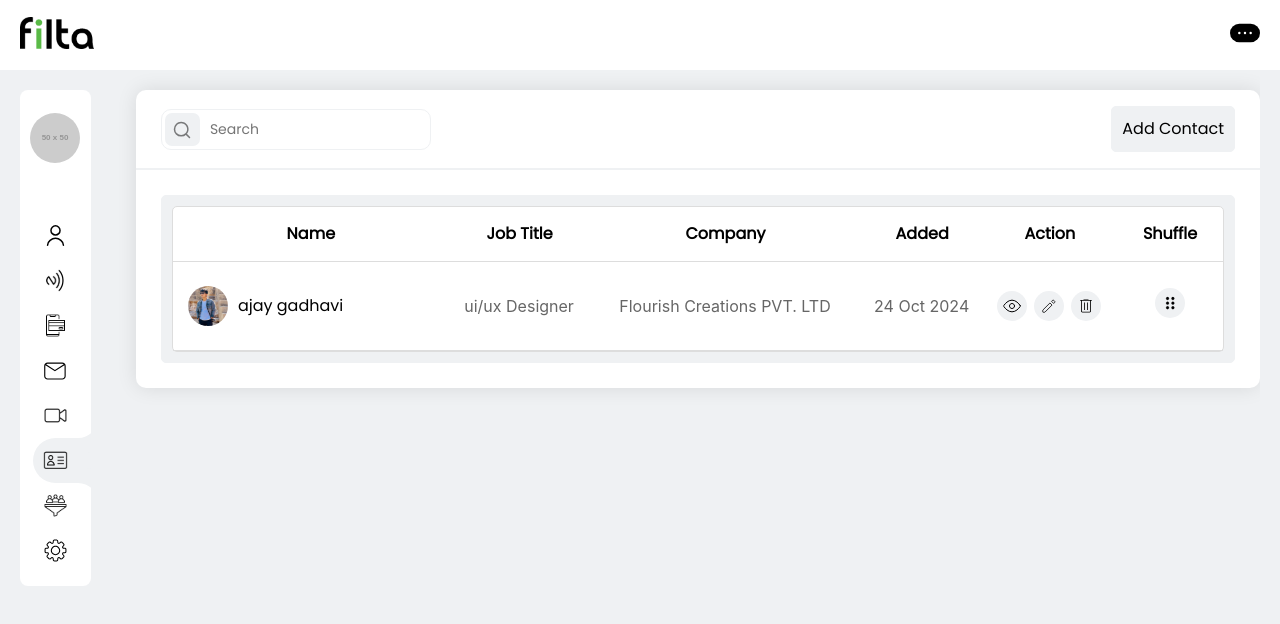
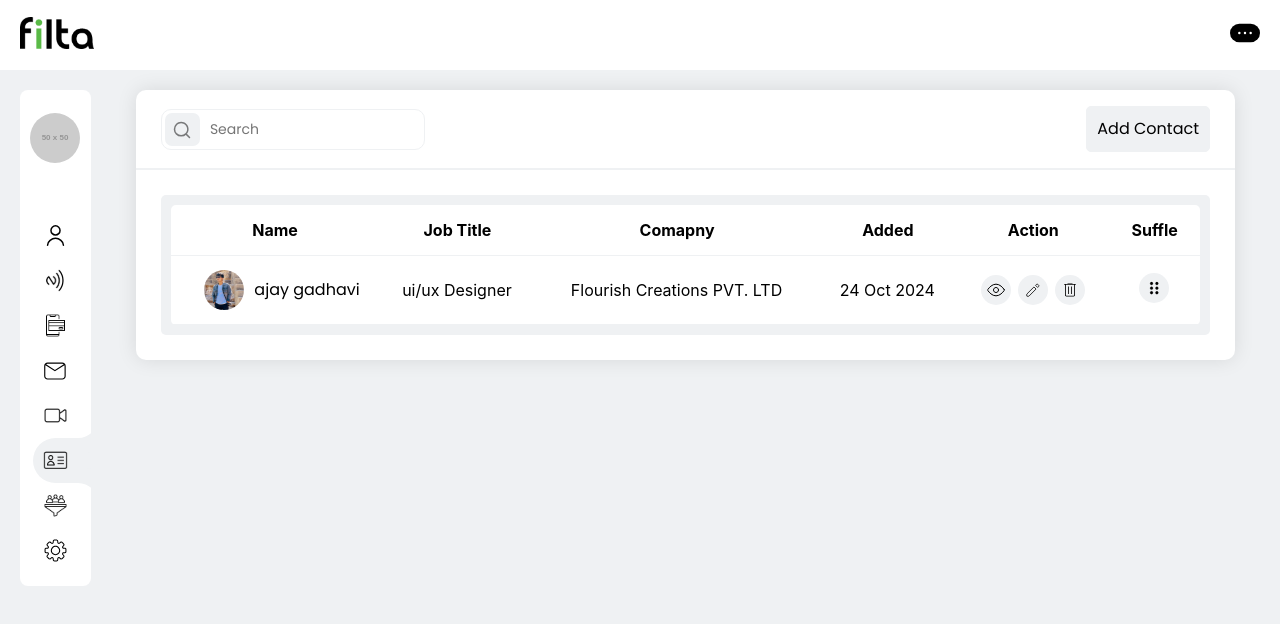
Before and after one commit to teamflourish01/filta-user-dashboard, a React (Create React App) app: page /contacts in a window 1280 px wide. Shown: the top 624 px of the page. Built offline with nearby package versions, Linux system fonts and the light colour scheme.

Commit message:
commit 13-12

```diff
--- a/src/Component/Forgatepassword/forgpassword.css
+++ b/src/Component/Forgatepassword/forgpassword.css
@@ -48,9 +48,27 @@
     border-radius: 20px;
     height: 40px;
     width: 100%;
+    border: none;
     padding: 0 0 0 5px;
 
 }
 .forgate-email{
     padding: 30px 0;
 }
+
+@media screen  and (max-width:1024px){
+    .forgate-container{
+        box-shadow: none;
+        padding: 25px 0 0 0;
+    }
+}
+
+@media screen and (max-width:767px) {
+    .forgate-container{
+        width: unset;
+    }
+    .forgate-container-in{
+        width: unset;
+        padding: 30px 15px 0 15px;
+    }
+}
--- a/src/Component/cntmodal/cntmodal.css
+++ b/src/Component/cntmodal/cntmodal.css
@@ -77,3 +77,10 @@
   background-color: #000;
   color: #fff;
 }
+
+
+@media screen and (max-width:1024px) {
+  .modal-cnt{
+    padding: 25px 20px 25px 20px;
+  }
+}
--- a/src/Component/digitalcard/digitalcard.css
+++ b/src/Component/digitalcard/digitalcard.css
@@ -11,7 +11,7 @@
   /* justify-content: center; */
   background-color: #fafbfc;
   flex-direction: row;
-  border: 1px solid black;
+  /* border: 1px solid black; */
 }
 .digital-card-form {
   width: 50%;
--- a/src/Component/login/login.css
+++ b/src/Component/login/login.css
@@ -18,7 +18,6 @@
   /* border: 1px solid black; */
   padding: 30px;
   border-radius: 10px;
-
 }
 
 .filta-logo {
@@ -181,17 +180,16 @@
   font-family: Poppins-SemiBold;
   font-size: 18px;
   line-height: 28px;
-  color: #5ABA47;
+  color: #5aba47;
   cursor: pointer;
   text-decoration: none;
 }
-.text-center{
-  padding:30px 0 0;
+.text-center {
+  padding: 30px 0 0;
   text-align: center;
 }
 
-.continues-with{
-
+.continues-with {
   display: flex;
   align-items: center;
   text-align: center;
@@ -199,39 +197,47 @@
   gap: 10px;
   border-radius: 30px;
   border: 1px solid rgba(203, 213, 224, 1);
+}
 
+.login-page {
+  box-shadow: 0px 0px 10px 0px rgba(0, 0, 0, 0.1);
+}
+
+@media screen and (max-width: 767px) {
+  .login-container {
+    padding: 25px 0;
+}
+  .login-form-container {
+    /* max-width: 280px; */
+    padding: 0px 15px;
+    box-shadow: none;
+  }
+  .login-page {
+
+    box-shadow: none;
+  }
+  .forget-me-container {
+    /* width: 299px; */
+  }
+
+  .login-google {
+    /* width: 280px; */
+  }
+  .forget-me-container {
+    flex-direction: column;
+  }
+  .continues-with {
+    gap: 4px;
+  }
 
 
 }
 
-.login-page{
-  box-shadow: 0px 0px 10px 0px rgba(0, 0, 0, 0.1);
+@media screen and (max-width: 1024px) {
+  .login-container {
+    padding: 68px 0;
   }
-
-@media screen and (max-width:767px) {
-  .login-form-container{
-    /* max-width: 280px; */
-    padding: 30px 15px;
+  .lgn-input-field {
+    margin: 0 0 14px 0;
   }
-  .login-page{
-    padding: 10px;
 }
-  .forget-me-container{
-    /* width: 299px; */
-  }
-  .login-container{
-    /* justify-content: left; */
-    padding: 0;
-  }
-  .login-google{
-    /* width: 280px; */
-  }
-  .forget-me-container{
-    flex-direction: column;
-  }
-.continues-with{
-gap: 4px;
-
-}
-
-}
--- a/src/Component/signup/signup.css
+++ b/src/Component/signup/signup.css
@@ -23,7 +23,7 @@
   .signup-card-pre{
     width: 50%;
     background-color: #FAFBFC;
-
+    border: 1px solid transparent;
     display: flex;
     justify-content: center;
     align-items: center;
@@ -197,7 +197,22 @@
 @media screen and (max-width:1024px) {
   .signup-form-container{
     width: unset;
+
   }
+  .back-arrow{
+    padding: 10px 0 0 30px;
+  }
+  .signup-card-pre{
+    background-color: white;
+  }
+  .signup-with-prev {
+
+    flex-wrap: wrap;
+    justify-content: center;
+}
+.sign-scontainer{
+  background-color: white;
+}
 }
 @media screen and (max-width:767px) {
   .login-google{
@@ -210,15 +225,20 @@
   }
   .signup-container{
     width: 100%;
+    padding: 25px 0;
   }
   .signup-form-container {
     /* width: 100%; */
     width: unset;
+    padding: 0 15px;
   }
   .input-group-signup{
     width: unset;
   }
   .continue-with {
-gap: 20px;
+    gap: 57px;
+  }
+  .back-arrow{
+    padding: 0px 0 0 15px;
   }
 }
--- a/src/pages/Contacts.jsx
+++ b/src/pages/Contacts.jsx
@@ -41,7 +41,7 @@ const Contacts = () => {
     setContactToEdit(contacts);
     setIsModalOpen(true);
   };
-  console.log("openmodal",openModal)
+  console.log("openmodal", openModal);
   const closeModal = () => {
     setIsModalOpen(false);
     setContactToEdit(null);
@@ -67,29 +67,26 @@ const Contacts = () => {
     setContacts(updatedContacts);
   };
 
+  const handledragstart = (index) => {
+    setDraggedIndex(index);
+  };
 
+  const handledragover = (e) => {
+    e.preventDefault();
+  };
 
-  const handledragstart =(index)=>{
-    setDraggedIndex(index);
-  }
-
-
-  const  handledragover =(e)=>{
-    e.preventDefault();
-  }
-
-
-  const handledrop =(index)=>{
-    if(draggedIndex===null) return;
-    const updatedContacts=[...contacts]
-    const [draggedItem]=updatedContacts.splice(draggedIndex,1);
-    updatedContacts.splice(index,0,draggedItem);
+  const handledrop = (index) => {
+    if (draggedIndex === null) return;
+    const updatedContacts = [...contacts];
+    const [draggedItem] = updatedContacts.splice(draggedIndex, 1);
+    updatedContacts.splice(index, 0, draggedItem);
 
     setContacts(updatedContacts);
     setDraggedIndex(null);
-  }
+  };
 
   return (
+    <div className="cnts-padding">
       <div className="cnt-container">
         <div className="cnt-padding">
           <div className="cnt-search-flex">
@@ -98,60 +95,54 @@ const Contacts = () => {
                 <div className="search-icon-cnt">
                   {/* <CiSearch className="serach"/> */}
                   <img src={search} alt="" srcset="" className="serach" />
-                <input type="text" placeholder="Search" className="cnt-input" />
+                  <input
+                    type="text"
+                    placeholder="Search"
+                    className="cnt-input"
+                  />
                 </div>
               </div>
             </div>
-
+            <div className="cnt-button">
               <button className="cnt-btn" onClick={() => openModal()}>
                 Add Contact
               </button>
+            </div>
           </div>
         </div>
         <hr className="cnt-hr" />
         <div className="cnt-box">
           <div className="cnt-table">
             <div className="cnt-table-radius">
-            <table className="custom-table">
-              <thead>
-                <tr className="table-header-row">
-                  <th className="table-h ">Name</th>
-                  <th className="table-header">Job Title</th>
-                  <th className="table-header">Company</th>
-                  <th className="table-header">Added</th>
-                  <th className="table-header table-header-center">Action</th>
-                  <th className="table-header table-header-center">Shuffle</th>
+              <table className="try-contact-tbl">
+                <tr>
+                  <th className="try-c-tbl-th">Name</th>
+                  <th className="try-c-tbl-th">Job Title</th>
+                  <th className="try-c-tbl-th">Comapny</th>
+                  <th className="try-c-tbl-th">Added</th>
+                  <th className="try-c-tbl-th">Action</th>
+                  <th className="try-c-tbl-th">Suffle</th>
                 </tr>
-              </thead>
-              <tbody>
                 {contacts.map((row, index) => (
-                  <tr key={index} className="table-row" draggable
+                  <tr
+                    key={index}
+                    className="table-row"
+                    draggable
                     onDragStart={() => handledragstart(index)}
                     onDragOver={handledragover}
-                    onDrop={() => handledrop(index)}>
-
-                    <td className=" table-cell">
+                    onDrop={() => handledrop(index)}
+                  >
+                    <td>
+                      {" "}
                       <div className="img-profile-cell">
                         <img src={profile} alt="" srcset="" />
                         {row.name}
                       </div>
                     </td>
-                    <td className="table-cell ">
-                    <div className="table-cell-title">
-                    {row.jobTitle}
-                    </div>
-                    </td>
-                    <td className="table-cell">
-                    <div className="table-cell-title">
-                    {row.company}
-                    </div>
-                    </td>
-                    <td className="table-cell">
-                    <div className="table-cell-title">
-                    {row.added}
-                    </div>
-                    </td>
-                    <td className="table-cell ">
+                    <td className="try-c-tbl-td">{row.jobTitle}</td>
+                    <td className="try-c-tbl-td">{row.company}</td>
+                    <td className="try-c-tbl-td">{row.added}</td>
+                    <td>
                       <div className="table-action-flex">
                         <img src={ctneye} alt="" srcset="" />
                         <img
@@ -168,15 +159,13 @@ const Contacts = () => {
                         />
                       </div>
                     </td>
-                    <td className="table-cell shuffle-cell">
+                    <td>
                       <div className="table-cell-title">
-                      {/* Replace with appropriate icon if needed */}
                         <img src={suffle} alt="" srcset="" />
                       </div>
                     </td>
                   </tr>
                 ))}
-              </tbody>
               </table>
             </div>
           </div>
@@ -188,6 +177,7 @@ const Contacts = () => {
           contact={contactToEdit}
         />
       </div>
+    </div>
   );
 };
 
--- a/src/pages/VirtualBackground.jsx
+++ b/src/pages/VirtualBackground.jsx
@@ -301,6 +301,7 @@ const VirtualBackground = () => {
 
         {/* left pannel */}
         <div className="vb-leftpannel">
+        <div className="vb-leftpanel-margin">
           <div className="vb-checkbox-container">
             <div className="vb-checkbox-name">
               <input
@@ -353,7 +354,10 @@ const VirtualBackground = () => {
           </div>
           <hr className="vr-hr" />
           {/* Upload Image Section */}
+          <div className="vb-height-overflow">
+
           <div className="vb-upload-section">
+
             <p className="vb-uploadtext">Upload Image</p>
             <div className="vb-upload-box">
               <label
@@ -376,6 +380,7 @@ const VirtualBackground = () => {
               />
             </div>
           </div>
+
           <hr className="vr-hr" />
 
           <div className="vb-choose-library">
@@ -417,6 +422,7 @@ const VirtualBackground = () => {
                 ))}
               </div>
             </div> */}
+            <div className="vb-width">
             <div className="vb-img-display-grid">
               <div className="bv-img-select">
                 {filteredImages.map((image) => (
@@ -437,9 +443,11 @@ const VirtualBackground = () => {
                 ))}
               </div>
             </div>
+            </div>
           </div>
         </div>
-
+</div>
+</div>
         {/* right pannel */}
         <div className="vb-rightpannel">
           <div className="vb-user-name">
--- a/src/styles/VirtualBackground.css
+++ b/src/styles/VirtualBackground.css
@@ -2,6 +2,26 @@ p{
     padding: 0;
     margin: 0;
 }
+.vb-upload-section{
+
+}
+.vb-overflow{
+  /* border: 5px solid yellow; */
+  /* height: 754px; */
+  overflow-y: scroll;
+  scrollbar-width: thin;
+}
+.vb-height-overflow {
+  border-bottom: 5px solid white;
+  overflow-y: scroll;
+  height: 754px;
+  scrollbar-width: thin; /* Firefox: Thin scrollbar */
+  scrollbar-color: #AEAEAE  white;
+  border-radius: 0 0 20px 20px;
+}
+
+
+
 .VirtualBackground-container{
     width: 100%;
     /* border: 1px solid red; */
@@ -17,14 +37,37 @@ p{
     background: white;
     border-radius:8px;
 }
-.vb-checkbox-container{
+.vb-checkbox-container {
     display: flex;
     justify-content: space-between;
-    margin: 26px 40px;
+    margin: 26px 41px 25px 41px;
     flex-wrap: nowrap;
-    overflow-x: scroll;
+    overflow-x: auto;
+    scrollbar-width: thin;
+    scrollbar-color: #EFF1F3  white;
     gap: 30px;
-}
+
+
+  }
+
+
+
+  .bv-img-width{
+    display: grid;
+    grid-template-columns: repeat(3, 1fr);
+    gap: 25px 38px;
+    padding: 25px;
+    justify-items: center;
+  }
+
+
+
+
+
+
+
+
+
 .vb-checkbox-name{
     display: flex;
     gap: 10px;
@@ -87,7 +130,7 @@ p{
 
 
   .vb-uploadtext{
-    margin: 20px 40px 8px 40px;
+    margin: 20px 41px 8px 41px;
     font-family: Poppins-Regular;
     font-weight: 400;
     font-size: 16px;
@@ -105,7 +148,7 @@ p{
     /* width: 100%; */
     height: 224px;
     /* max-width: 400px; */
-    margin: 0px 40px 15px 40px;
+    margin: 0px 41px 15px 41px;
   }
 
   .vb-upload-icon {
@@ -135,7 +178,7 @@ p{
 
 
 .vb-choose-library{
-    margin: 15px 40px;
+    margin: 15px 41px;
 }
 .vb-choose-library p{
     font-family: Poppins-Regular;
@@ -149,12 +192,13 @@ p{
         /* margin-bottom: 20px; */
         margin: 8px 0;
         justify-content: space-between;
-        overflow-x: scroll;
+       overflow-x: auto;
+    scrollbar-width: thin;
 }
 
 .vb-tab-buttton{
     width: 85px;
-    padding: 10px;
+    padding: 6px 5px 5px 4px;
     border-radius: 10px;
     border: none;
     cursor: pointer;
@@ -168,9 +212,12 @@ p{
     /* border: 1px solid black; */
     background: #EFF1F3;
     border-radius: 10px;
-
+    /* width: 727px; */
  }
-
+  .vb-width{
+    max-width: 727px;
+    min-width: 100%;
+  }
 
 
 .bv-img-select{
@@ -179,6 +226,11 @@ p{
     gap: 25px 38px;
     padding: 25px;
     justify-items: center;
+    /* height: 300px; */
+
+    /* overflow-y: scroll; */
+    /* scrollbar-width: thin; */
+
 }
 
 
@@ -306,6 +358,7 @@ font-weight: 500;
         width: 100%;
         /* border: 1px solid blue; */
         /* padding: 0 40px; */
+        margin: 20px 0 0 0;
         background: white;
         border-radius: 8px;
     }
@@ -316,4 +369,40 @@ font-weight: 500;
         border-radius:8px;
         display: none;
         }
+
+        .bv-img-select{
+
+          gap: 25px 19px;
+        }
+        .VirtualBackground-container{
+          display: unset;
+        }
+        .vb-checkbox-container{
+          padding: 26px 15px 25px 15px;
+          margin: 0px;
+          gap: 22px;
+        }
+        .vb-upload-box{
+          margin: 0px 15px 15px 15px;
+        }
+        .vb-choose-library {
+          margin: 15px 15px;
+      }
+      .vb-uploadtext{
+        margin: 20px 15px 8px 15px;
+      }
 }
+
+
+@media screen and (max-width:767px){
+  .bv-img-select{
+    gap: 14.32px 10.46px;
+    padding: 5px;
+  }
+  .vb-upload-box {
+    margin: 0px 9px 13px 9px;
+}
+.vb-choose-library {
+  margin: 16.76px 9px;
+}
+}
--- a/src/styles/contacts.css
+++ b/src/styles/contacts.css
@@ -2,8 +2,28 @@
     margin: 0;
     padding: 0;
 }
+.custom-table{
+  display: none;
+}
 
-
+.try-contact-tbl, .try-c-tbl-td, .try-c-tbl-th {
+  border-bottom: 1px solid #eff1f3;
+  text-align: center;
+}
+.try-c-tbl-td{
+  padding: 24px 10px 24px 10px;
+  white-space: nowrap;
+}
+.try-c-tbl-th{
+  padding: 15px 14px 15px 15px;
+}
+.try-contact-tbl {
+  width: 100%;
+  border-collapse: collapse;
+}
+.cnts-padding{
+  padding: 0 25px 0 0;
+}
 
 
 .cnt-container {
@@ -74,7 +94,7 @@ line-height: 24px;
 }
 .cnt-box{
     background-color: #EFF1F3;
-    border: 1px solid #EFF1F3;
+    padding: 10px;
    border-radius: 5px;
 
     margin: 25px 25px 0 25px;
@@ -82,17 +102,18 @@ line-height: 24px;
 .cnt-table{
     background-color: white;
     border-radius: 5px;
-    margin: 10px;
+    /* margin: 10px; */
     /* overflow-y: auto;
     max-height: 400px; */
     /* min-width: 500px; */
-    border: 1px solid #ddd;
+
 }
+
 .img-profile-cell{
   display: flex;
   align-items: center;
-  width: 200px;
-  justify-content: left;
+
+  justify-content: center;
   gap: 10px;
   padding: 0 0 0 15px;
   font-family: Poppins-Regular;
@@ -138,9 +159,7 @@ line-height: 24px;
   }
 
 
-  .table-row {
-    border-bottom: 1px solid #ddd;
-  }
+
 
   .table-cell {
     padding: 24px 0 24px 0px;
@@ -202,23 +221,47 @@ line-height: 24px;
   .table-action-flex{
     display: flex;
     gap:7px ;
+    padding: 0 10px;
     /* width: 150px;
      */
     justify-content: center;
   }
-
+.table-header-row th{
+  font-weight: unset;
+}
 @media screen and (max-width:1200px){
   .cnt-table{
     min-width: 400px;
     overflow-x: scroll;
   }
   .table-cell-title {
-    width: 200px;
+    /* width: 200px; */
+}
+.img-profile-cell{
+  width: 200px;
 }
 
 }
 
+
+@media screen and (max-width:1024px) {
+  .cnts-padding {
+    padding: 0px;
+}
+}
+
+@media screen and (max-width:1200px) {
+  .try-contact-tbl{
+    max-width: 1100px;
+    overflow-y: scroll;
+  }
+}
+
 @media screen and (max-width:767px) {
+
+  .cnt-padding {
+    padding: 16px 7px;
+}
   .cnt-box{
     border: none;
     background-color: unset;
@@ -226,7 +269,25 @@ line-height: 24px;
 
   }
   .cnt-table{
+    margin: unset;
+  }
+  .cnt-box{
+    padding: unset;
+  }
+  .cnt-search-flex{
+    flex-direction: column;
+
+  }
+  .cnt-button{
+    display: flex;
+    align-self: flex-end;
+    padding-top: 15px;
+  }
+  .cnt-table{
     min-width: 300px;
     overflow-x: scroll;
   }
+  .cnt-serch{
+    width: 100%;
+  }
 }
```
Lines whose indentation alone changed are shown as unchanged.
